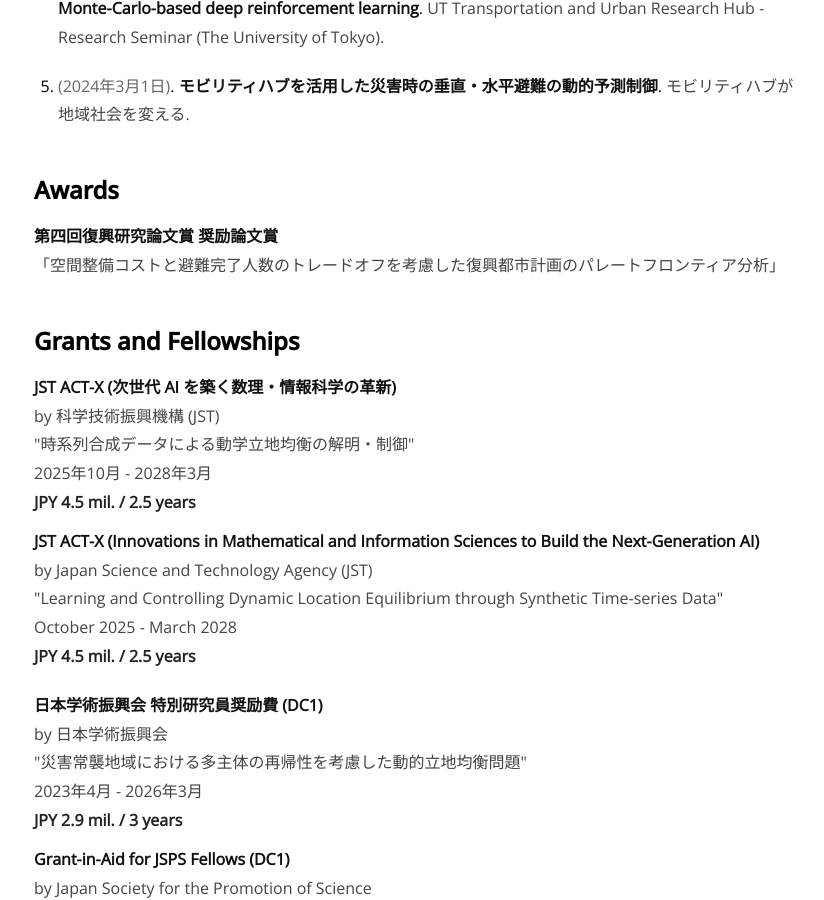
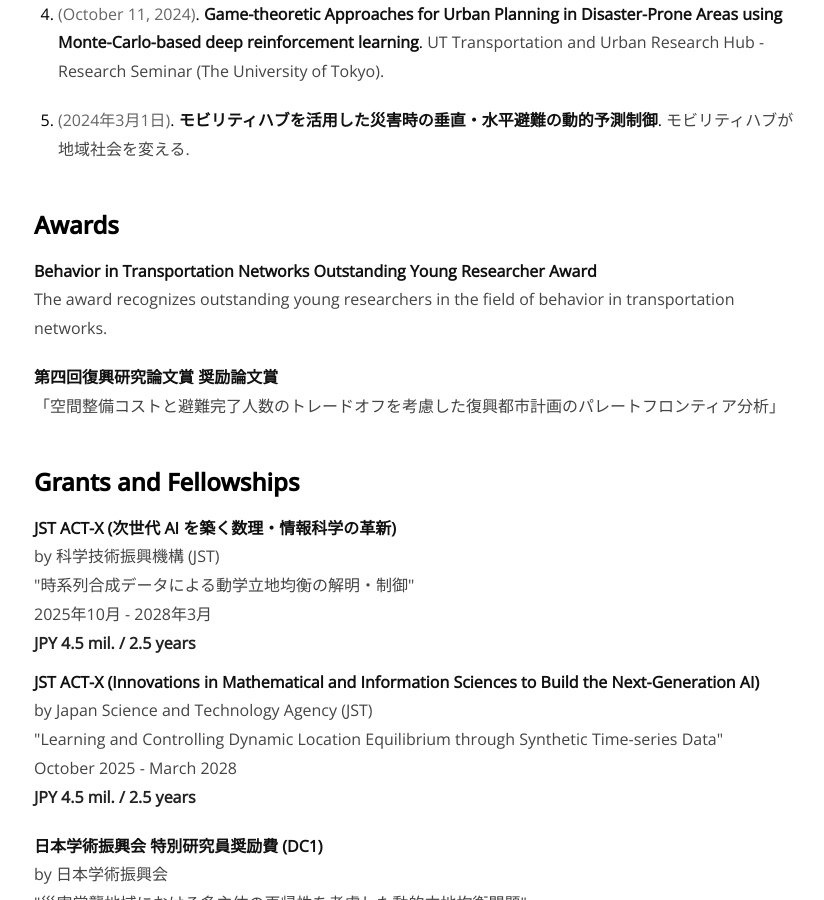
Before and after one commit to satoki-masuda/satoki-masuda.github.io, a Jekyll site: the page built from output.html, in a window 1280 px wide and 900 px high, scrolled down 4740 px. Shown: the whole window, without its empty margins (222-1046 px from the left). Built offline with Jekyll 4.4.1, drawn with Linux system fonts in a browser that asks for light colours; some web fonts are replaced.

Commit message:
update awards

```diff
--- a/_data/awards.json
+++ b/_data/awards.json
@@ -1,5 +1,32 @@
 {
   "items": [
+    {
+      "id": "young-researcher-award-2026",
+      "name": {
+        "ja": "Behavior in Transportation Networks Outstanding Young Researcher Award",
+        "en": "Behavior in Transportation Networks Outstanding Young Researcher Award"
+      },
+      "description": {
+        "ja": null,
+        "en": "The award recognizes outstanding young researchers in the field of behavior in transportation networks."
+      },
+      "awarder": {
+        "ja": null,
+        "en": null
+      },
+      "date": {
+        "year": 2026,
+        "month": null,
+        "day": null,
+        "display_ja": "2026年",
+        "display_en": "2026"
+      },
+      "links": {
+        "announcement": null
+      },
+      "language": ["ja"],
+      "notes": null
+    },
     {
       "id": "reconstruction-paper-award-2023-encouragement",
       "name": {
@@ -15,11 +42,11 @@
         "en": null
       },
       "date": {
-        "year": 2023,
+        "year": 2022,
         "month": null,
         "day": null,
-        "display_ja": "2023年",
-        "display_en": "2023"
+        "display_ja": "2022年",
+        "display_en": "2022"
       },
       "links": {
         "announcement": null
--- a/_data/journal_articles.json
+++ b/_data/journal_articles.json
@@ -37,8 +37,8 @@
         "doi": "https://doi.org/10.1016/j.trc.2026.105875"
       },
       "links": {
-        "paper": null,
-        "slides": null,
+        "paper": "https://doi.org/10.2139/ssrn.6254084",
+        "slides": "https://speakerdeck.com/stkmsd/tr-c2026",
         "code": null,
         "video": null
       },
--- a/index.html
+++ b/index.html
@@ -10,7 +10,6 @@ content_class: "home-content"
         <img src="img/Masuda_Satoki.jpeg" alt="Satoki Masuda profile photo">
     </div>
     <div class="home-intro">
-        <h2>Welcome!</h2>
         <p><strong>Assistant Professor, Center for Water Cycle, Marine Environment and Disaster Management, Kumamoto University</strong></p>
         <p>
             I study behavior modeling and planning in urban spaces, using techniques from various fields such as choice modeling,
@@ -32,7 +31,6 @@ content_class: "home-content"
 -->
 <section class="home-news">
     <h2>News</h2>
-    <p>Recent updates and announcements.</p>
     <ul class="news-list">
         {% assign news_items = site.data.news | sort: 'date' | reverse %}
         {% for item in news_items limit: 5 %}
```
Also changed, not shown: 3 other files.
